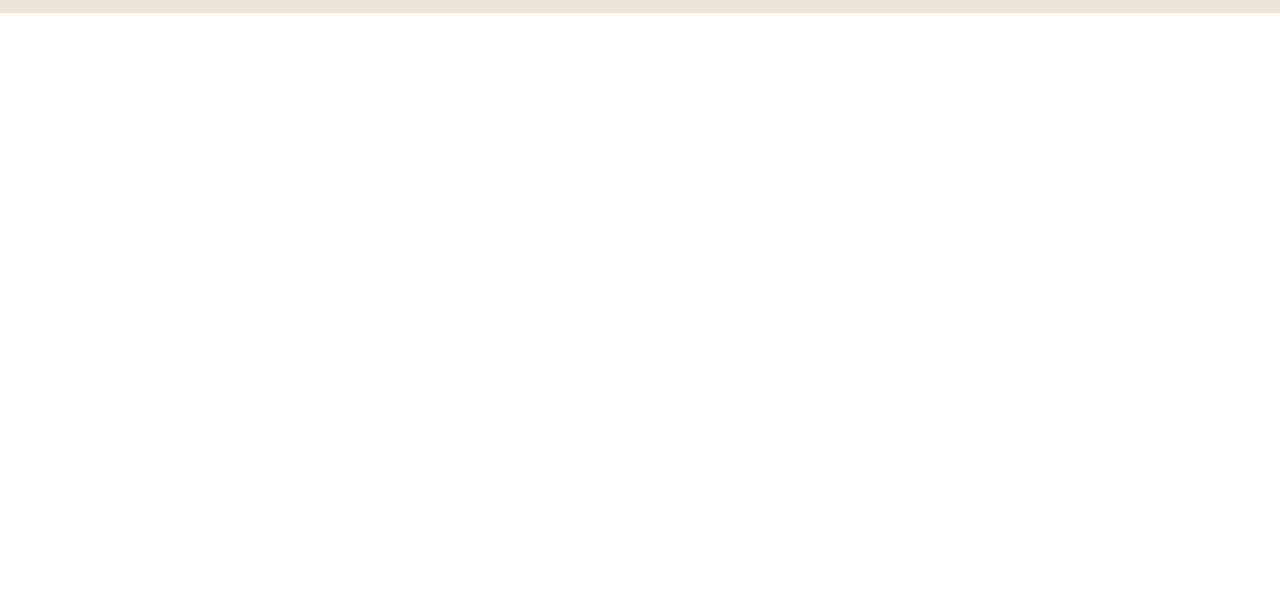
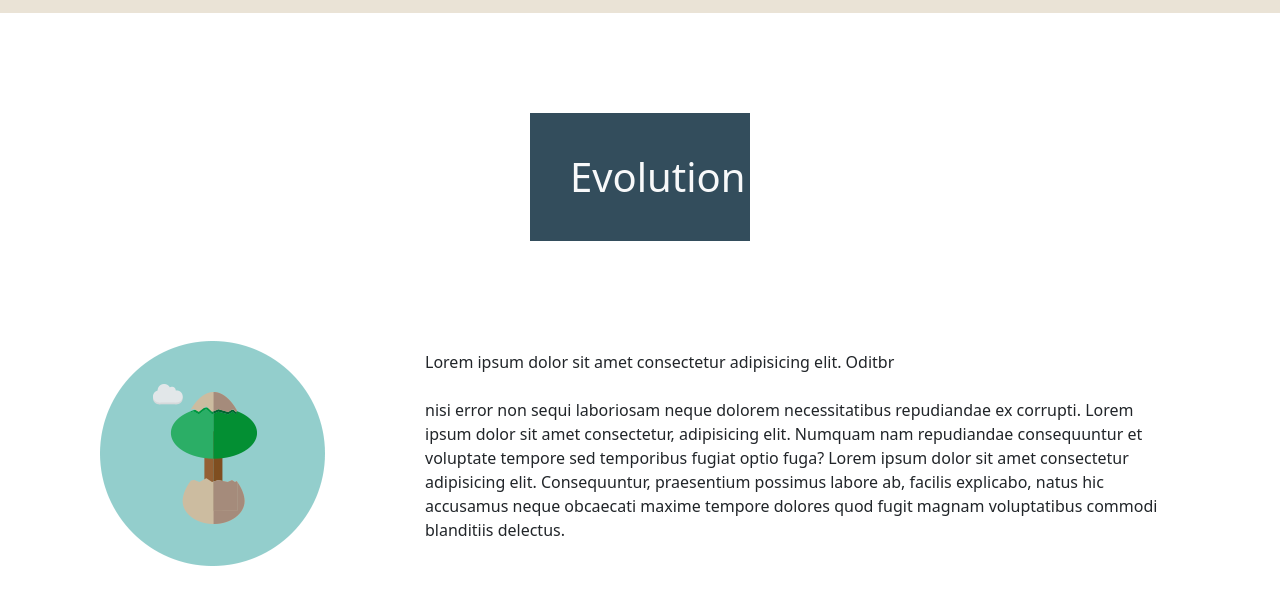
Before and after one commit to saidlionsgeeek/youcommunik-github-duo, a website: page index.html in a window 1280 px wide. Shown: the part 1343-1948 px from the top of the page. Before the commit the page ends 1356 px from the top, so only its background shows below. Drawn offline with nearby package versions, Linux system fonts and the light colour scheme.

Commit message:
section 4

```diff
--- a/index.html
+++ b/index.html
@@ -61,7 +61,8 @@
         <!-- end of first section -->
         <!-- start of Second section -->
         <section class=" p-5 position-relative">
-            <h1 class="text-center bg-dark-blue text-light p-2 p-md-2 p-lg-2  m-auto " style="width: 220px;">Éclosion</h1>
+            <h1 class="text-center bg-dark-blue text-light p-2 p-md-2 p-lg-2  m-auto " style="width: 220px;">Éclosion
+            </h1>
             <div
                 class=" mt-5 d-flex flex-column align-items-center justify-content-around flex-md-row flex-lg-row justify-content-lg-around ">
                 <img class="w-auto h-50" src="./public/images/icon-eclosion.png" alt="">
@@ -107,7 +108,26 @@
         <!-- end of section 3 -->
 
         <!-- start of section 4 -->
-
+        <section class=" p-5 position-relative">
+            <h1 class="text-center bg-dark-blue text-light p-2 p-md-2 p-lg-2  m-auto " style="width: 220px;">Evolution
+            </h1>
+            <div
+                class=" mt-5 d-flex flex-column align-items-center justify-content-around flex-md-row flex-lg-row justify-content-lg-around ">
+                <img class="w-auto h-50" src="./public/images/icon-evolution.png" alt="">
+                <p class="text-center text-md-start text-lg-start ms-md-5 ms-lg-5 mt-5 mt-md-0 mt-lg-0 w-100 ">Lorem
+                    ipsum dolor sit amet consectetur
+                    adipisicing elit. Oditbr <br><br> nisi error
+                    non sequi laboriosam neque
+                    dolorem necessitatibus repudiandae ex corrupti. Lorem ipsum dolor sit amet consectetur, adipisicing
+                    elit. Numquam nam repudiandae consequuntur et voluptate tempore sed temporibus fugiat optio fuga?
+                    Lorem ipsum dolor sit amet consectetur adipisicing elit. Consequuntur, praesentium possimus labore
+                    ab, facilis explicabo, natus hic accusamus neque obcaecati maxime tempore dolores quod fugit magnam
+                    voluptatibus commodi blanditiis delectus.
+                </p>
+            </div>
+        </section>
+        <!-- end of section 4 -->
+        <!-- start of section 5 -->
 
         <script src="./node_modules/bootstrap/dist/js/bootstrap.bundle.js"></script>
 </body>
```
